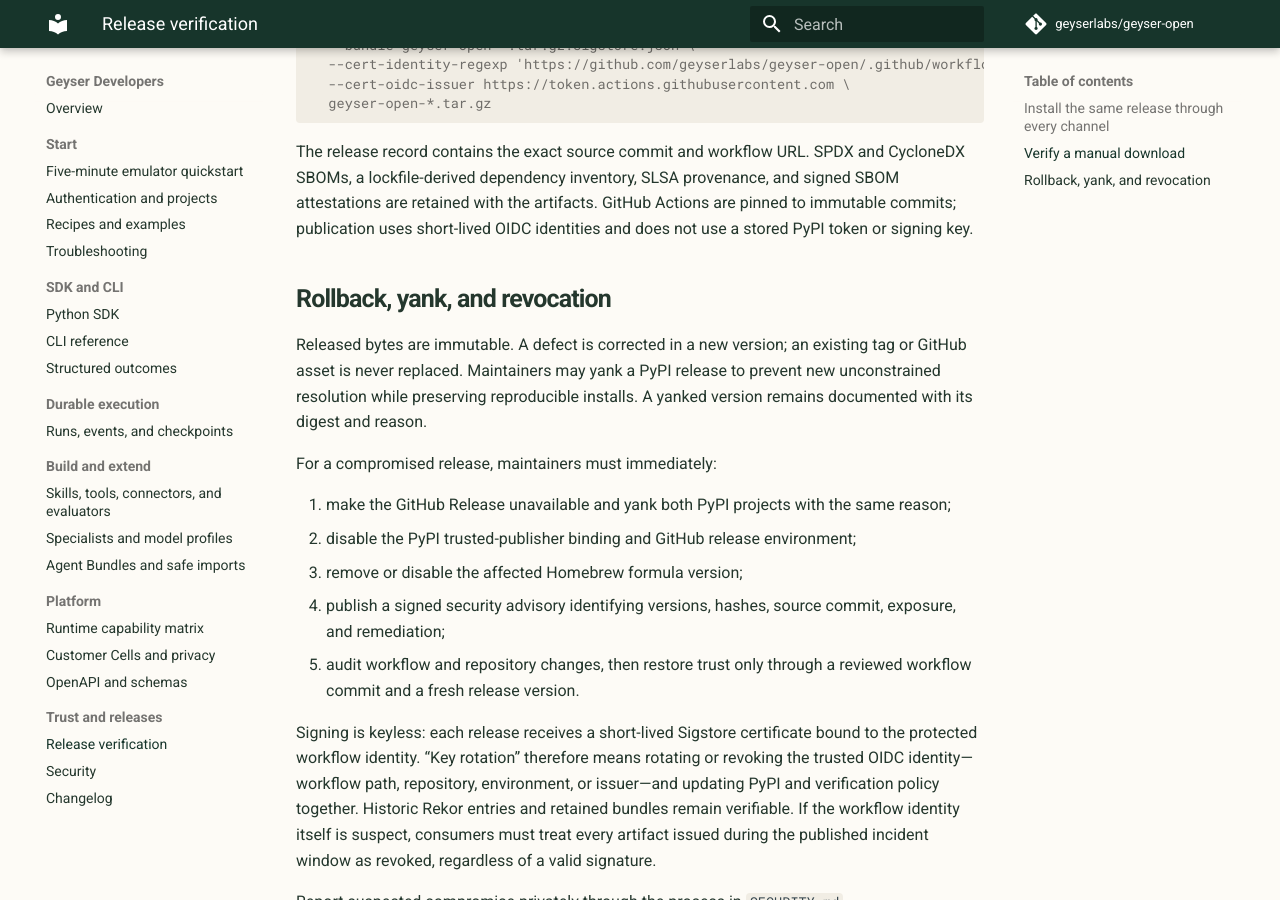
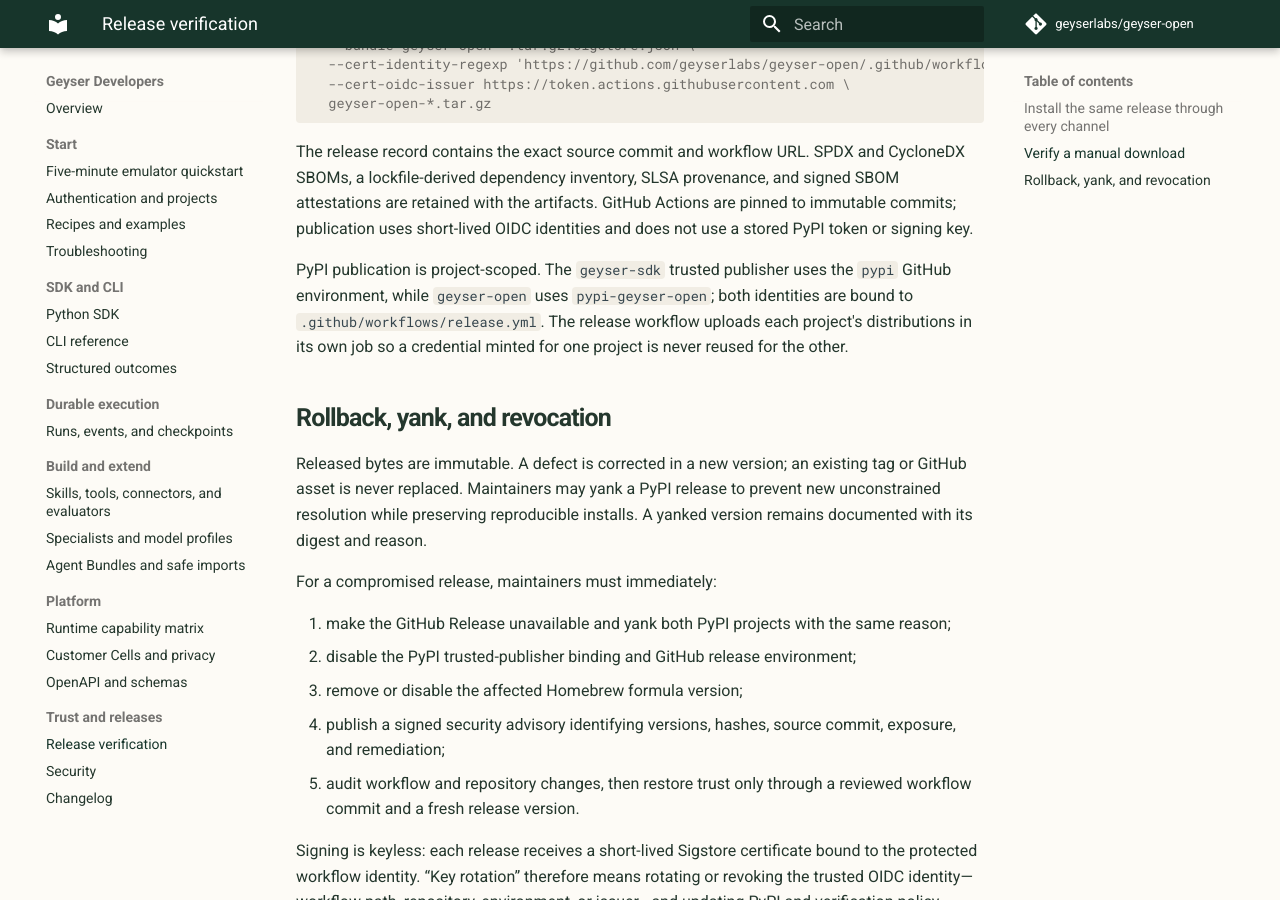
Before and after one commit to geyserlabs/geyser-open, an MkDocs documentation site: the page built from docs/releases.md, in a window 1280 px wide and 900 px high, scrolled down 1040 px. Built offline with MkDocs 1.6.1 and Material for MkDocs 9.7.7, drawn with Linux system fonts in a browser that asks for light colours; comment, search, counter and statistics services are not loaded; the version menu is left out.

Commit message:
Split PyPI trusted publisher identities (#13)
Co-authored-by: jpsym <jed@symmetri.com>

```diff
--- a/docs/releases.md
+++ b/docs/releases.md
@@ -51,6 +51,12 @@ signed SBOM attestations are retained with the artifacts. GitHub Actions are
 pinned to immutable commits; publication uses short-lived OIDC identities and
 does not use a stored PyPI token or signing key.
 
+PyPI publication is project-scoped. The `geyser-sdk` trusted publisher uses
+the `pypi` GitHub environment, while `geyser-open` uses
+`pypi-geyser-open`; both identities are bound to `.github/workflows/release.yml`.
+The release workflow uploads each project's distributions in its own job so a
+credential minted for one project is never reused for the other.
+
 ## Rollback, yank, and revocation
 
 Released bytes are immutable. A defect is corrected in a new version; an
```
Also changed, not shown: 2 other files.
